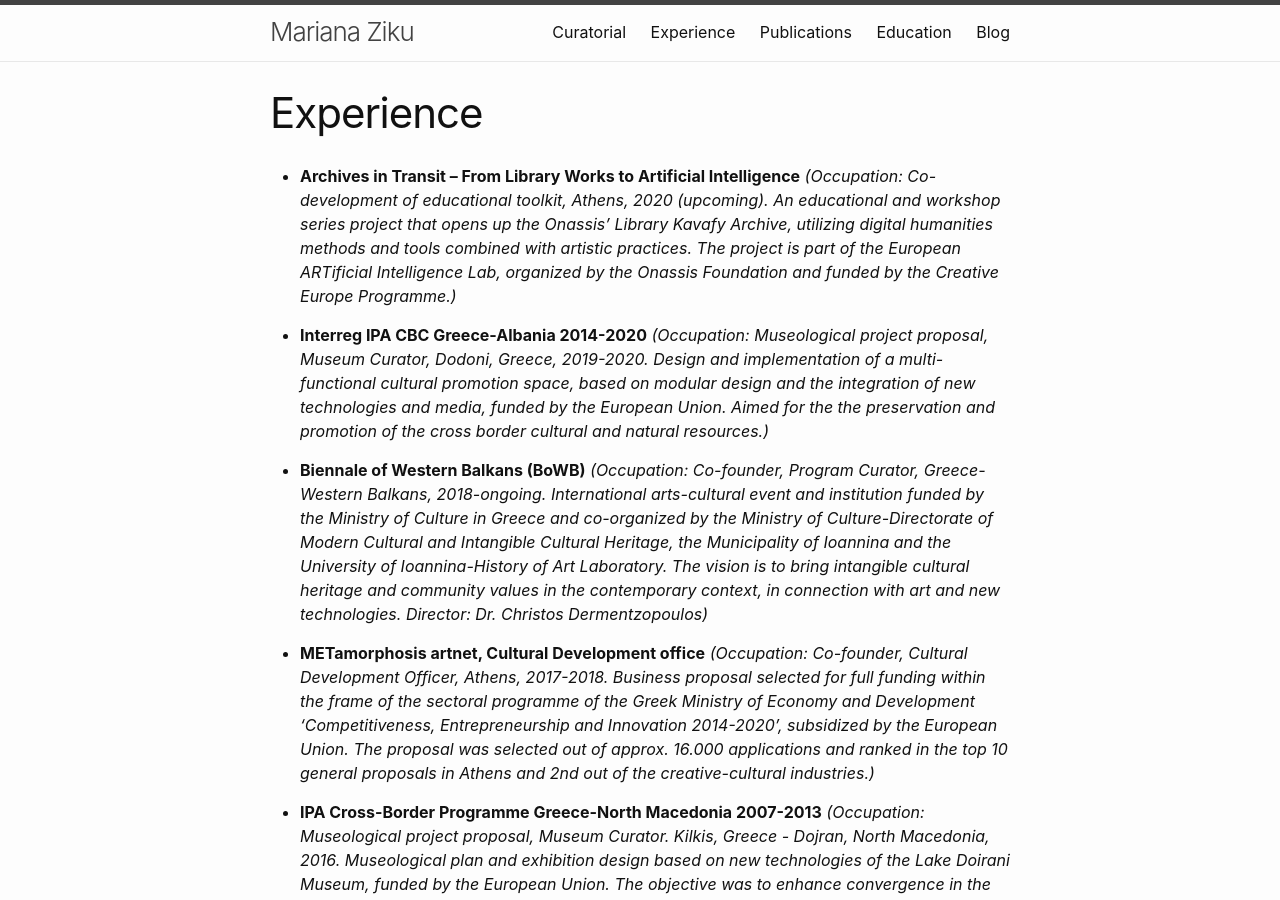
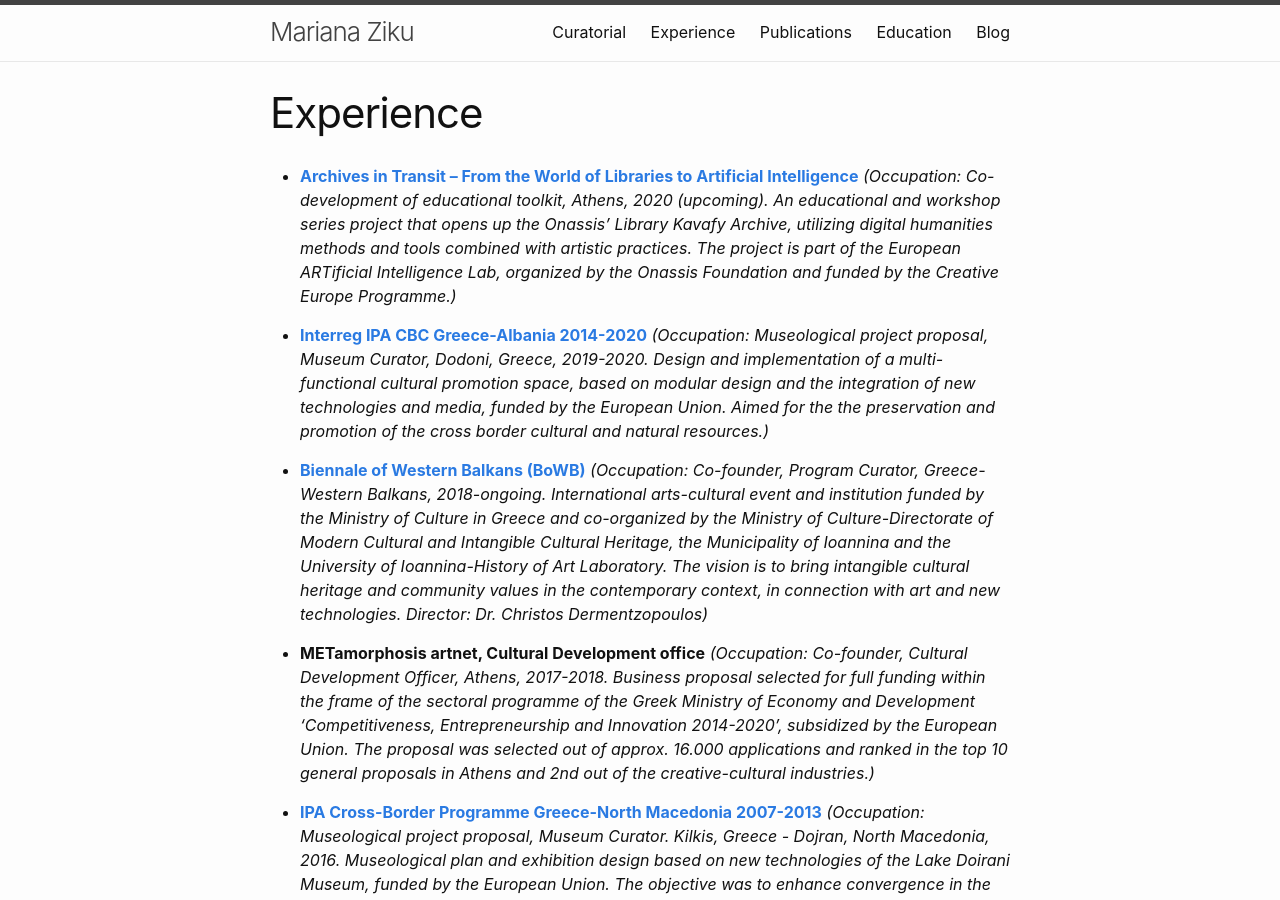
Before and after one commit to mziku/mziku.github.io, a Jekyll site: the page built from experience.md, in a window 1280 px wide and 900 px high. Built offline with Jekyll 4.4.1, drawn with Linux system fonts in a browser that asks for light colours.

Commit message:
Update experience.md

```diff
--- a/experience.md
+++ b/experience.md
@@ -5,19 +5,19 @@
 navigation_weight: 2
 ---
 
-+ **Archives in Transit – From Library Works to Artificial Intelligence** *(Occupation: Co-development of educational toolkit, Athens, 2020 (upcoming). An educational and workshop series project that opens up the Onassis' Library Kavafy Archive, utilizing digital humanities methods and tools combined with artistic practices. The project is part of the European ARTificial Intelligence Lab, organized by the Onassis Foundation and funded by the Creative Europe Programme.)*
++ [**Archives in Transit – From the World of Libraries to Artificial Intelligence**](https://www.onassis.org/whats-on/archives-transit) *(Occupation: Co-development of educational toolkit, Athens, 2020 (upcoming). An educational and workshop series project that opens up the Onassis' Library Kavafy Archive, utilizing digital humanities methods and tools combined with artistic practices. The project is part of the European ARTificial Intelligence Lab, organized by the Onassis Foundation and funded by the Creative Europe Programme.)*
 
-+ **Interreg IPA CBC Greece-Albania 2014-2020** *(Occupation: Museological project proposal, Museum Curator, Dodoni, Greece, 2019-2020. Design and implementation of a multi-functional cultural promotion space, based on modular design and the integration of new technologies and media, funded by the European Union. Aimed for the the preservation and promotion of the cross border cultural and natural resources.)*
++ [**Interreg IPA CBC Greece-Albania 2014-2020**](https://greece-albania.eu) *(Occupation: Museological project proposal, Museum Curator, Dodoni, Greece, 2019-2020. Design and implementation of a multi-functional cultural promotion space, based on modular design and the integration of new technologies and media, funded by the European Union. Aimed for the the preservation and promotion of the cross border cultural and natural resources.)*
 
-+ **Biennale of Western Balkans (BoWB)** *(Occupation: Co-founder, Program Curator, Greece-Western Balkans, 2018-ongoing. International arts-cultural event and institution funded by the Ministry of Culture in Greece and co-organized by the Ministry of Culture-Directorate of Modern Cultural and Intangible Cultural Heritage, the Municipality of Ioannina and the University of Ioannina-History of Art Laboratory. The vision is to bring intangible cultural heritage and community values in the contemporary context, in connection with art and new technologies. Director: Dr. Christos Dermentzopoulos)*
++ [**Biennale of Western Balkans (BoWB)**](https://bowb.org) *(Occupation: Co-founder, Program Curator, Greece-Western Balkans, 2018-ongoing. International arts-cultural event and institution funded by the Ministry of Culture in Greece and co-organized by the Ministry of Culture-Directorate of Modern Cultural and Intangible Cultural Heritage, the Municipality of Ioannina and the University of Ioannina-History of Art Laboratory. The vision is to bring intangible cultural heritage and community values in the contemporary context, in connection with art and new technologies. Director: Dr. Christos Dermentzopoulos)*
 
 + **METamorphosis artnet, Cultural Development office** *(Occupation: Co-founder, Cultural Development Officer, Athens, 2017-2018. Business proposal selected for full funding within the frame of the sectoral programme of the Greek Ministry of Economy and Development 'Competitiveness, Entrepreneurship and Innovation 2014-2020', subsidized by the European Union. The proposal was selected out of approx. 16.000 applications and ranked in the top 10 general proposals in Athens and 2nd out of the creative-cultural industries.)*
 
-+ **IPA Cross-Border Programme Greece-North Macedonia 2007-2013** *(Occupation: Museological project proposal, Museum Curator. Kilkis, Greece - Dojran, North Macedonia, 2016. Museological plan and exhibition design based on new technologies of the Lake Doirani Museum, funded by the European Union. The objective was to enhance convergence in the border area by promoting sustainable local development and co-operation in the fields of natural and cultural heritage.)*
++ [**IPA Cross-Border Programme Greece-North Macedonia 2007-2013**](http://www.ipa-cbc-programme.eu) *(Occupation: Museological project proposal, Museum Curator. Kilkis, Greece - Dojran, North Macedonia, 2016. Museological plan and exhibition design based on new technologies of the Lake Doirani Museum, funded by the European Union. The objective was to enhance convergence in the border area by promoting sustainable local development and co-operation in the fields of natural and cultural heritage.)*
 
-+ **European Capital of Culture 2021 Greece – Candidacy of Ioannina-Epirus** *(Occupation: Personal assistant of the art director, Curator of digital culture and sound, Art Direction Department, 2015-2016. The selection panel’s report highlighted the inventiveness of the digital-based related projects and their potential for further development. Directors: Dr. Maria Stratsani, Niketi Kontouri)*
++ [**European Capital of Culture 2021 Greece – Candidacy of Ioannina-Epirus**](www.pkdi.gr/sites/default/files/images/ioannina_bidbook_eng_view-1.pdf) *(Occupation: Personal assistant of the art director, Curator of digital culture and sound, Art Direction Department, 2015-2016. The selection panel’s report highlighted the inventiveness of the digital-based related projects and their potential for further development. Directors: Dr. Maria Stratsani, Niketi Kontouri)*
 
-+ **Municipal Art Gallery of Ioannina** *(Occupation: Curator, Administrative assistant, 2015. Part of the four-member commitee of the Municipal Department of Culture in the round table discussion with the Intercultural Cities Programme's (ICC) head of division. Director: Kleopatra Exarchou)*
++ [**Municipal Art Gallery of Ioannina**](https://www.facebook.com/PinakothikiIoanninon) *(Occupation: Curator, Administrative assistant, 2015. Part of the four-member commitee of the Municipal Department of Culture in the round table discussion with the Intercultural Cities Programme's (ICC) head of division. Director: Kleopatra Exarchou)*
 
  <br>
 
```
